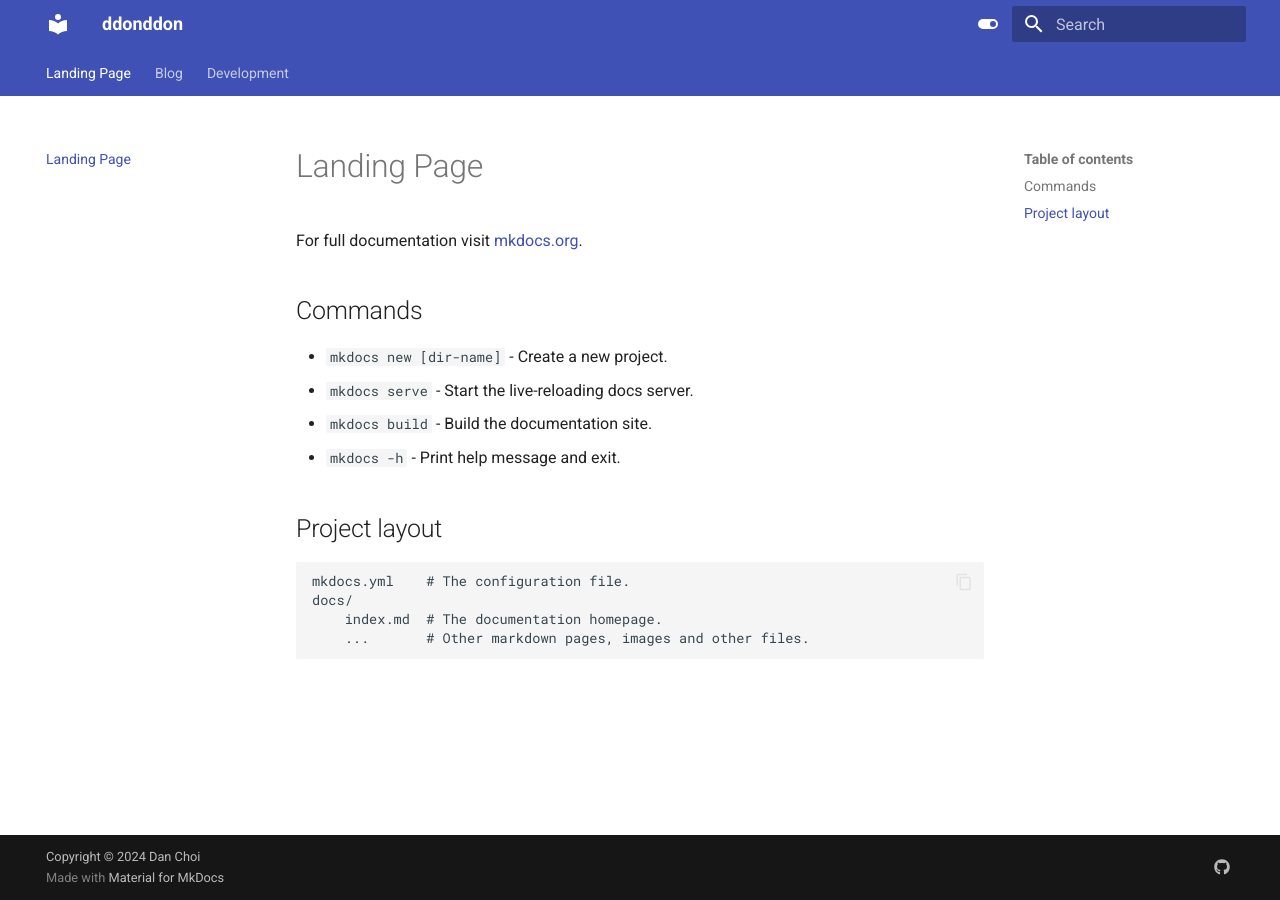
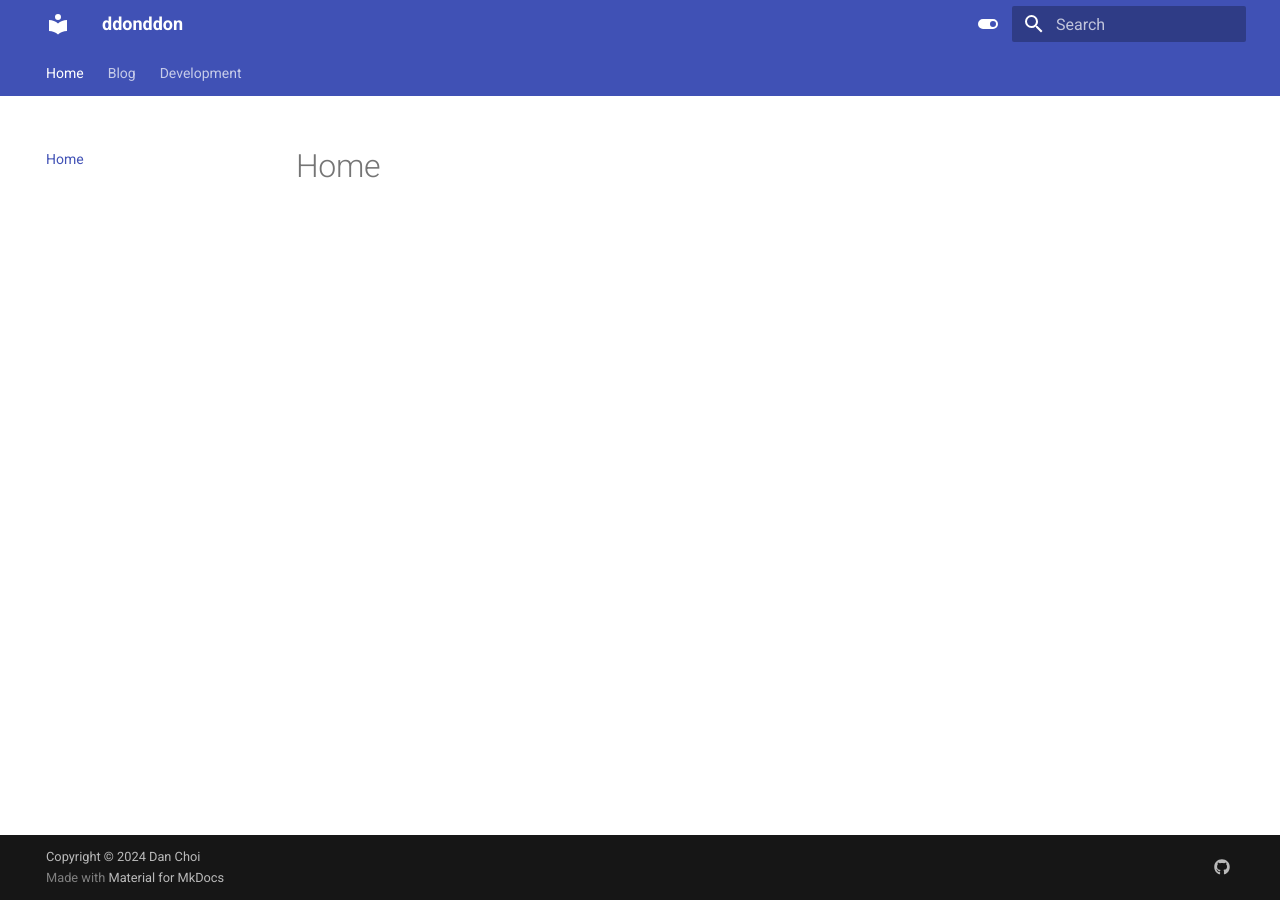
Before and after one commit to daihan-ch22/daihan-ch22.github.io, an MkDocs documentation site: the page built from docs/index.md, in a window 1280 px wide. Built offline with MkDocs 1.6.1 and Material for MkDocs 9.7.7, drawn with Linux system fonts in a browser that asks for light colours; plug-ins that fetch from the network failed and are left out.

```diff
--- a/docs/index.md
+++ b/docs/index.md
@@ -1,17 +1 @@
-# Landing Page
-
-For full documentation visit [mkdocs.org](https://www.mkdocs.org).
-
-## Commands
-
-* `mkdocs new [dir-name]` - Create a new project.
-* `mkdocs serve` - Start the live-reloading docs server.
-* `mkdocs build` - Build the documentation site.
-* `mkdocs -h` - Print help message and exit.
-
-## Project layout
-
-    mkdocs.yml    # The configuration file.
-    docs/
-        index.md  # The documentation homepage.
-        ...       # Other markdown pages, images and other files.
+# Home
--- a/mkdocs.yml
+++ b/mkdocs.yml
@@ -78,16 +78,16 @@ markdown_extensions:
 
 
 extra:
-  consent:
-    title: Cookie consent
-    description: >-
-      We use cookies to recognize your repeated visits and preferences, as well
-      as to measure the effectiveness of our documentation and whether users
-      find what they're searching for. With your consent, you're helping us to
-      make our documentation better.
-    actions:
-      - accept
-      - manage
+#  consent:
+#    title: Cookie consent
+#    description: >-
+#      We use cookies to recognize your repeated visits and preferences, as well
+#      as to measure the effectiveness of our documentation and whether users
+#      find what they're searching for. With your consent, you're helping us to
+#      make our documentation better.
+#    actions:
+#      - accept
+#      - manage
   social:
     - icon: fontawesome/brands/github
       link: https://github.com/daihan-ch22
```
Also changed, not shown: docs/development/android/basic/통화 시 overlay 기능 사용 불가.md (renamed from docs/development/android/basic/삼성기기-통화-시-overlay-기능-사용-불가.md).
